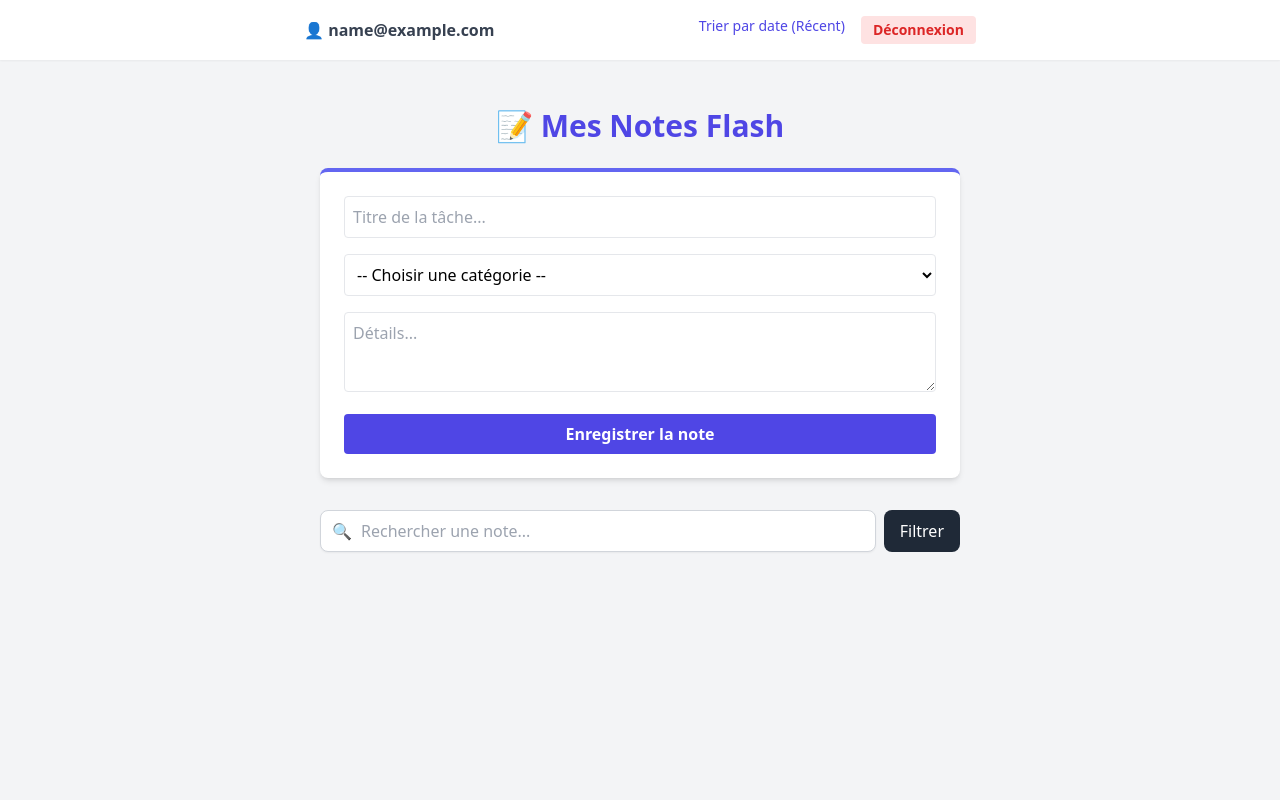
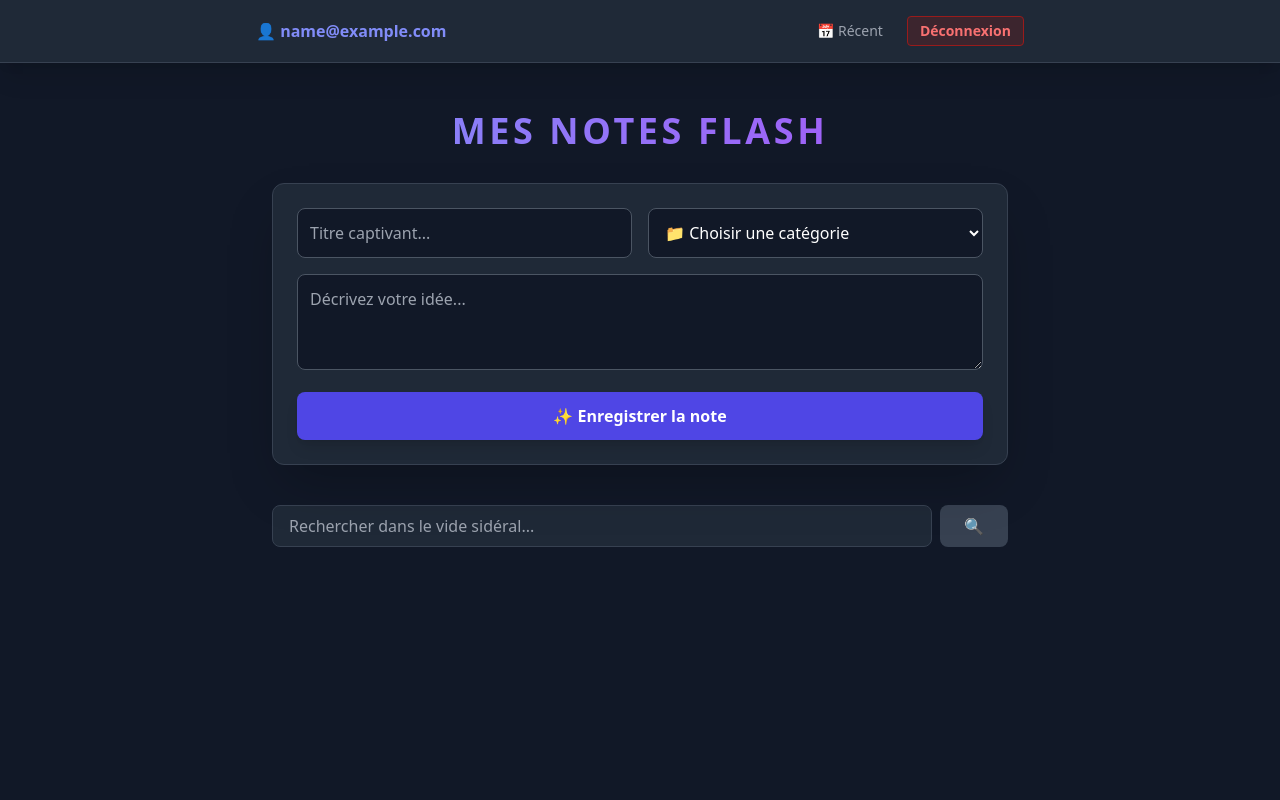
Before and after one commit to Reddy-Nzoloko/BlockNoteMVC, a PHP site: page / in a window 1280 px wide. Run offline with PHP 8.4, Linux system fonts and the light colour scheme; the visitor is signed in with stand-in values (Sample User, id 1); data comes from the database, SQL or seed files in the repository; data that the repository does not hold is empty; some libraries are stand-ins or nearby versions.

Commit message:
ajout du mon sombre

```diff
--- a/views/liste.php
+++ b/views/liste.php
@@ -3,119 +3,97 @@
 <head>
     <meta charset="UTF-8">
     <script src="https://cdn.tailwindcss.com"></script>
-    <title>Mes Notes</title>
+    <link rel="stylesheet" href="https://cdnjs.cloudflare.com/ajax/libs/animate.css/4.1.1/animate.min.css"/>
+    <title>Mes Notes Flash - Dark Edition</title>
+    <style>
+        /* Animation personnalisée pour l'entrée des notes */
+        .note-card {
+            transition: all 0.3s ease;
+        }
+        .note-card:hover {
+            transform: translateY(-5px);
+            box-shadow: 0 10px 20px rgba(0,0,0,0.4);
+        }
+    </style>
 </head>
-<body class="bg-gray-100">
-    <?php if (isset($_SESSION['flash'])): ?>
-    <div id="toast" class="fixed top-5 right-5 z-50 animate-bounce">
-        <div class="flex items-center p-4 mb-4 text-white rounded-lg shadow-lg
-            <?= $_SESSION['flash']['type'] === 'success' ? 'bg-green-500' : 'bg-red-500' ?>">
+<body class="bg-gray-900 text-gray-100 min-h-screen font-sans">
 
-            <div class="mr-3 text-sm font-bold">
-                <?= $_SESSION['flash']['type'] === 'success' ? '✅' : '❌' ?>
-                <?= $_SESSION['flash']['message'] ?>
-            </div>
-
-            <button onclick="document.getElementById('toast').remove()" class="ml-auto text-white hover:text-gray-200">
-                &times;
-            </button>
-        </div>
-    </div>
-
-    <?php
-        // TRÈS IMPORTANT : On supprime le message après l'affichage
-        unset($_SESSION['flash']);
-    ?>
-
-    <script>
-        // Auto-suppression du message après 4 secondes
-        setTimeout(() => {
-            const toast = document.getElementById('toast');
-            if(toast) toast.classList.add('opacity-0', 'transition-opacity', 'duration-500');
-            setTimeout(() => toast?.remove(), 500);
-        }, 4000);
-    </script>
-<?php endif; ?>
-    <nav class="bg-white shadow-sm p-4 mb-8">
-        <div class="max-w-2xl mx-auto flex justify-between items-center">
-            <span class="font-bold text-gray-700">👤 <?= $_SESSION['user_email'] ?></span>
-            <div class="flex space-x-4">
-                <a href="index.php?tri=<?= isset($_GET['tri']) && $_GET['tri'] == 'asc' ? 'desc' : 'asc' ?>" class="text-sm text-indigo-600 hover:underline">
-                    Trier par date (<?= isset($_GET['tri']) && $_GET['tri'] == 'asc' ? 'Ancien' : 'Récent' ?>)
+    <nav class="bg-gray-800 border-b border-gray-700 p-4 mb-8 shadow-xl">
+        <div class="max-w-3xl mx-auto flex justify-between items-center">
+            <span class="font-bold text-indigo-400">👤 <?= $_SESSION['user_email'] ?></span>
+            <div class="flex space-x-6 items-center">
+                <a href="index.php?tri=<?= isset($_GET['tri']) && $_GET['tri'] == 'asc' ? 'desc' : 'asc' ?>" class="text-sm text-gray-400 hover:text-indigo-400 transition">
+                    📅 <?= isset($_GET['tri']) && $_GET['tri'] == 'asc' ? 'Ancien' : 'Récent' ?>
                 </a>
-                <a href="index.php?action=logout" class="bg-red-100 text-red-600 px-3 py-1 rounded hover:bg-red-200 text-sm font-bold">Déconnexion</a>
+                <a href="index.php?action=logout" class="bg-red-900/30 text-red-400 border border-red-800 px-3 py-1 rounded hover:bg-red-800 hover:text-white transition text-sm font-bold">
+                    Déconnexion
+                </a>
             </div>
         </div>
     </nav>
 
-    <div class="max-w-2xl mx-auto p-4">
-        <h1 class="text-3xl font-bold text-indigo-600 mb-6 text-center">📝 Mes Notes Flash</h1>
+    <div class="max-w-3xl mx-auto p-4 animate__animated animate__fadeIn">
+        <h1 class="text-4xl font-extrabold text-transparent bg-clip-text bg-gradient-to-r from-indigo-400 to-purple-500 mb-8 text-center uppercase tracking-widest">
+            Mes Notes Flash
+        </h1>
 
-        <form action="index.php?action=ajouter" method="POST" class="bg-white p-6 rounded-lg shadow-md mb-8 border-t-4 border-indigo-500">
-            <div class="mb-4">
-                <input type="text" name="titre" placeholder="Titre de la tâche..." required class="w-full p-2 border rounded focus:ring-2 focus:ring-indigo-500 outline-none">
-            </div>
+        <form action="index.php?action=ajouter" method="POST" class="bg-gray-800 p-6 rounded-xl shadow-2xl mb-10 border border-gray-700 animate__animated animate__slideInDown">
+            <div class="grid grid-cols-1 md:grid-cols-2 gap-4 mb-4">
+                <input type="text" name="titre" placeholder="Titre captivant..." required
+                       class="bg-gray-900 border border-gray-600 rounded-lg p-3 text-white focus:ring-2 focus:ring-indigo-500 outline-none">
 
-            <div class="mb-4">
-                <select name="category_id" required class="w-full p-2 border rounded focus:ring-2 focus:ring-indigo-500 outline-none bg-white">
-                    <option value="">-- Choisir une catégorie --</option>
+                <select name="category_id" required class="bg-gray-900 border border-gray-600 rounded-lg p-3 text-white focus:ring-2 focus:ring-indigo-500 outline-none">
+                    <option value="">📁 Choisir une catégorie</option>
                     <?php foreach ($categories as $cat): ?>
                         <option value="<?= $cat['id'] ?>"><?= htmlspecialchars($cat['nom']) ?></option>
                     <?php endforeach; ?>
                 </select>
             </div>
 
-            <div class="mb-4">
-                <textarea name="contenu" placeholder="Détails..." required class="w-full p-2 border rounded h-20 focus:ring-2 focus:ring-indigo-500 outline-none"></textarea>
-            </div>
+            <textarea name="contenu" placeholder="Décrivez votre idée..." required
+                      class="w-full bg-gray-900 border border-gray-600 rounded-lg p-3 text-white h-24 mb-4 focus:ring-2 focus:ring-indigo-500 outline-none"></textarea>
 
-            <button type="submit" class="w-full bg-indigo-600 text-white font-bold py-2 rounded hover:bg-indigo-700 transition">
-                Enregistrer la note
+            <button type="submit" class="w-full bg-indigo-600 hover:bg-indigo-500 text-white font-bold py-3 rounded-lg transition-all duration-300 transform hover:scale-[1.02] shadow-lg">
+                ✨ Enregistrer la note
             </button>
         </form>
 
-        <div class="mb-6">
+        <div class="mb-8">
             <form action="index.php" method="GET" class="flex gap-2">
                 <input type="hidden" name="action" value="index">
-                <div class="relative flex-grow">
-                    <span class="absolute inset-y-0 left-0 pl-3 flex items-center text-gray-400">🔍</span>
-                    <input type="text" name="q" value="<?= isset($_GET['q']) ? htmlspecialchars($_GET['q']) : '' ?>"
-                           placeholder="Rechercher une note..."
-                           class="w-full pl-10 pr-4 py-2 border border-gray-300 rounded-lg focus:ring-2 focus:ring-indigo-500 outline-none shadow-sm">
-                </div>
-                <button type="submit" class="bg-gray-800 text-white px-4 py-2 rounded-lg hover:bg-gray-900 transition">Filtrer</button>
-                <?php if(!empty($_GET['q'])): ?>
-                    <a href="index.php" class="bg-red-100 text-red-600 px-4 py-2 rounded-lg hover:bg-red-200 text-center">Effacer</a>
-                <?php endif; ?>
+                <input type="text" name="q" value="<?= htmlspecialchars($_GET['q'] ?? '') ?>"
+                       placeholder="Rechercher dans le vide sidéral..."
+                       class="flex-grow bg-gray-800 border border-gray-700 rounded-lg px-4 py-2 text-white focus:border-indigo-500 outline-none">
+                <button type="submit" class="bg-gray-700 hover:bg-gray-600 px-6 py-2 rounded-lg transition">🔍</button>
             </form>
         </div>
 
-        <div class="grid gap-4">
+        <div class="grid gap-6">
             <?php foreach ($notes as $note): ?>
-                <div class="bg-white p-5 rounded-lg shadow-md border-l-4 <?= $note['statut'] ? 'border-green-500 opacity-75' : 'border-indigo-500' ?> flex justify-between items-start">
-                    <div class="flex items-start space-x-3 w-full">
-                        <a href="index.php?action=toggle&id=<?= $note['id'] ?>" class="mt-1 text-2xl">
-                            <?= $note['statut'] ? '✅' : '⬜' ?>
-                        </a>
-
-                        <div class="flex-grow">
-                            <?php if (!empty($note['cat_nom'])): ?>
-                                <span class="inline-block px-2 py-0.5 rounded-full text-[10px] font-bold uppercase mb-2 <?= $note['cat_couleur'] ?>">
+                <div class="note-card bg-gray-800 p-6 rounded-xl border-l-4 <?= $note['statut'] ? 'border-green-600' : 'border-indigo-600' ?> border-t border-r border-b border-gray-700 flex justify-between items-start animate__animated animate__fadeInUp">
+                    <div class="flex-grow">
+                        <div class="flex items-center space-x-3 mb-2">
+                             <a href="index.php?action=toggle&id=<?= $note['id'] ?>" class="text-2xl hover:scale-125 transition">
+                                <?= $note['statut'] ? '🟣' : '⚫' ?>
+                            </a>
+                            <?php if ($note['cat_nom']): ?>
+                                <span class="text-[10px] font-bold uppercase px-2 py-1 rounded bg-indigo-900/50 text-indigo-300 border border-indigo-800">
                                     <?= htmlspecialchars($note['cat_nom']) ?>
                                 </span>
                             <?php endif; ?>
-
-                            <h2 class="font-bold text-xl <?= $note['statut'] ? 'line-through text-gray-400' : '' ?>">
-                                <?= htmlspecialchars($note['titre']) ?>
-                            </h2>
-                            <p class="text-gray-600 mt-1"><?= nl2br(htmlspecialchars($note['contenu'])) ?></p>
-                            <span class="text-xs text-gray-400 mt-2 block italic"><?= $note['date_creation'] ?></span>
+                        </div>
+                        <h2 class="text-xl font-bold <?= $note['statut'] ? 'line-through text-gray-500' : 'text-white' ?>">
+                            <?= htmlspecialchars($note['titre']) ?>
+                        </h2>
+                        <p class="text-gray-400 mt-2 line-clamp-3"><?= nl2br(htmlspecialchars($note['contenu'])) ?></p>
+                        <div class="text-[10px] text-gray-600 mt-4 flex items-center">
+                            <span class="mr-2">🕒</span> <?= $note['date_creation'] ?>
                         </div>
                     </div>
 
-                    <div class="flex space-x-3 text-lg ml-4">
-                        <a href="index.php?action=editer&id=<?= $note['id'] ?>" class="hover:scale-110 transition">✏️</a>
-                        <a href="index.php?action=supprimer&id=<?= $note['id'] ?>" onclick="return confirm('Supprimer ?')" class="hover:scale-110 transition">🗑️</a>
+                    <div class="flex flex-col space-y-4 ml-4">
+                        <a href="index.php?action=editer&id=<?= $note['id'] ?>" class="text-gray-500 hover:text-indigo-400 transition text-xl">✏️</a>
+                        <a href="index.php?action=supprimer&id=<?= $note['id'] ?>" onclick="return confirm('Supprimer définitivement ?')" class="text-gray-500 hover:text-red-400 transition text-xl">🗑️</a>
                     </div>
                 </div>
             <?php endforeach; ?>
```
